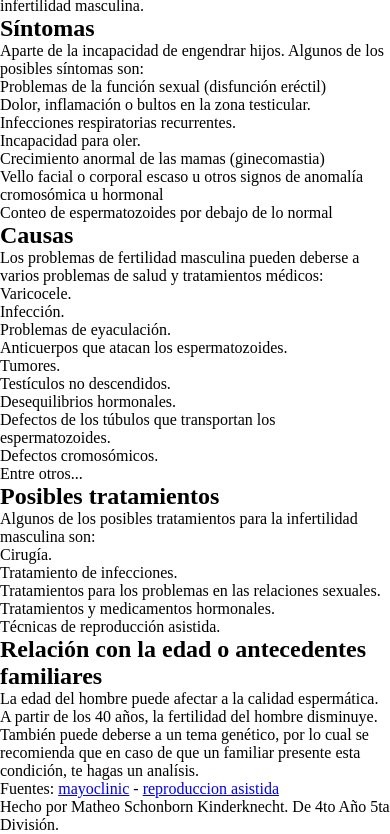
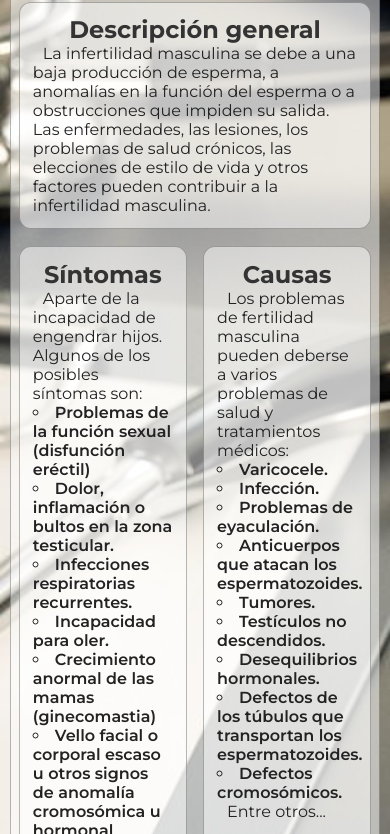
Before and after one commit to Matheosk/Trabajo-biologia, a plain HTML site: page index.html in a window 390 px wide. Shown: the part 157-991 px from the top of the page. Drawn offline with Linux system fonts and the light colour scheme.

Commit message:
Added Mobile Style

```diff
--- a/style.css
+++ b/style.css
@@ -5,6 +5,79 @@
   padding: 0;
 }
 
+@media screen and (max-width: 768px) {
+  body {
+    width: 95vw;
+    margin: 0 auto;
+    background: url(img/background.jpg) no-repeat center center/cover;
+    font-family: "Montserrat", sans-serif;;
+    color: #222;
+  }
+
+  #container {
+    background-color: rgba(255, 255, 255, 0.50);
+    border-radius: 12px;
+    border: 1px solid rgba(20, 20, 20, 0.3);
+  }
+
+  header {
+    margin: 1vh;
+    padding: 1vh;
+    text-align: center;
+    font-size: 5vh;
+    background-color: rgba(255, 255, 255, 0.50);
+    border-radius: 12px;
+    border: 1px solid rgba(20, 20, 20, 0.3);
+    color: #222;
+  }
+
+  h1 {
+    font-size: 50px;
+  }
+  .grid-container {
+    display: grid;
+    grid-template-columns: 50% 50%;
+    grid-template-rows: auto auto;
+  }
+
+  .contenedor {
+    background-color: rgba(255, 255, 255, 0.50);
+    border-radius: 12px;
+    border: 1px solid rgba(20, 20, 20, 0.3);
+    margin: 1vh;
+    padding: 1.5vh;
+  }
+
+
+  h2 {
+    text-align: center;
+    color: #333;
+  }
+
+  p {
+    text-indent: 10px;
+  }
+
+  ul {
+    list-style-position: inside;
+    list-style-type: circle;
+  }
+
+  li {
+    font-weight: 600;
+  }
+
+  footer {
+    margin: 1vh;
+    padding: 1vh;
+    text-align: center;
+    background-color: rgba(255, 255, 255, 0.50);
+    border-radius: 12px;
+    border: 1px solid rgba(20, 20, 20, 0.3);
+  }
+
+
+}
 
 @media screen and (min-width: 768px) {
   body {
@@ -12,7 +85,6 @@
     margin: 0 auto;
     background: url(img/background.jpg) no-repeat center center/cover;
     font-family: "Montserrat", sans-serif;;
-    max-width: 850px;
     color: #222;
   }
 
@@ -22,6 +94,7 @@
     background-color: rgba(255, 255, 255, 0.50);
     border-radius: 12px;
     border: 1px solid rgba(20, 20, 20, 0.3);
+    max-width: 850px;
   }
 
   header {
```
